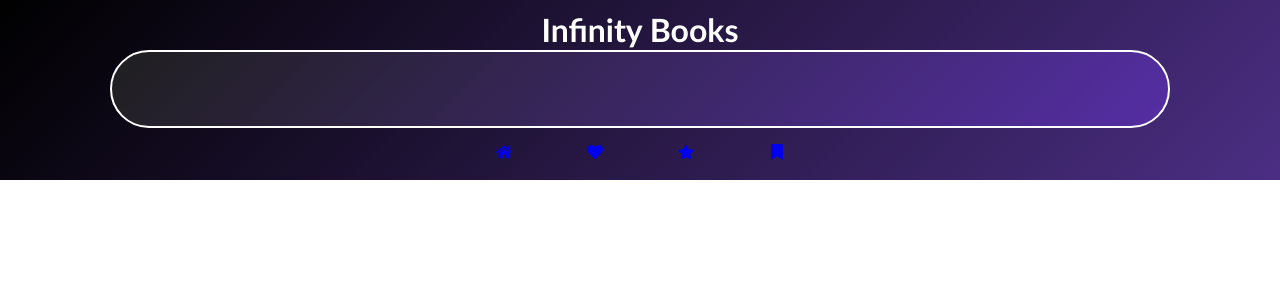
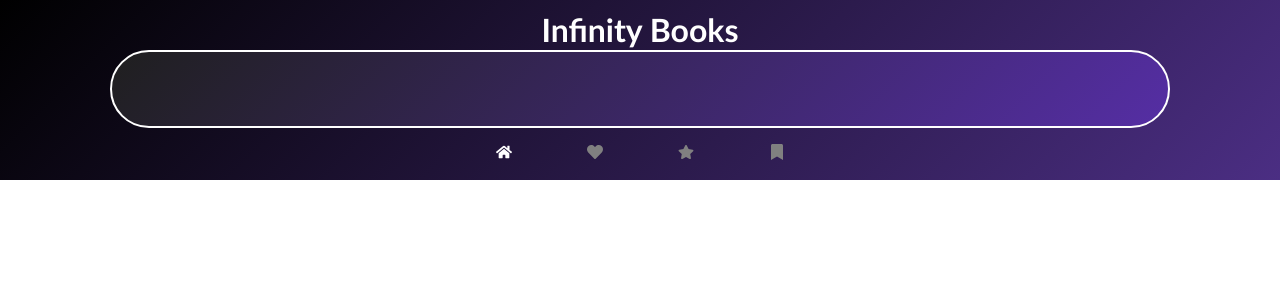
Before and after one commit to ecclesiaabrham/Infinity-Books-React-Built, a React (Vite) app: page / in a window 1280 px wide. Shown: the top 300 px of the page. Built offline with nearby package versions, Linux system fonts and the light colour scheme.

Commit message:
feat: add active navigation icon highlighting

```diff
--- a/src/Components/Header.css
+++ b/src/Components/Header.css
@@ -68,7 +68,11 @@
   visibility: visible;
 }
 .fa_icon {
+  color: gray;
   &:hover {
     transform: scale(1.1);
   }
 }
+.fa_icon_active {
+  color: #ffffff;
+}
--- a/src/Components/Header.jsx
+++ b/src/Components/Header.jsx
@@ -1,12 +1,9 @@
 import { FaHeart, FaStar, FaBookmark, FaHome } from "react-icons/fa";
 import { Link } from "react-router-dom";
-import { useRef } from "react";
+import { useState } from "react";
 import "./Header.css";
 export default function Header() {
-  const homeRef = useRef(null);
-  const likeRef = useRef(null);
-  const favouriteRef = useRef(null);
-  const bookmarkRef = useRef(null);
+  const [active, setActive] = useState("home");
 
   return (
     <div className="header_container">
@@ -16,25 +13,37 @@ export default function Header() {
         <div className="reaction_icon">
           <div className="icon_box">
             <Link to="home">
-              <FaHome class="fa_icon" ref={homeRef} />
+              <FaHome
+                className={active == "home" ? "fa_icon_active" : "fa_icon"}
+                onClick={() => setActive("home")}
+              />
             </Link>
             <span className="tooltip">Home</span>
           </div>
           <div className="icon_box">
             <Link to="like">
-              <FaHeart class="fa_icon" ref={likeRef} />
+              <FaHeart
+                className={active == "like" ? "fa_icon_active" : "fa_icon"}
+                onClick={() => setActive("like")}
+              />
             </Link>
             <span className="tooltip">Likes</span>
           </div>
           <div className="icon_box">
             <Link to="favourite">
-              <FaStar class="fa_icon" ref={favouriteRef} />
+              <FaStar
+                className={active == "favourite" ? "fa_icon_active" : "fa_icon"}
+                onClick={() => setActive("favourite")}
+              />
             </Link>
             <span className="tooltip">Favourites</span>
           </div>
           <div className="icon_box">
             <Link to="bookmark">
-              <FaBookmark class="fa_icon" ref={bookmarkRef} />
+              <FaBookmark
+                className={active == "bookmark" ? "fa_icon_active" : "fa_icon"}
+                onClick={() => setActive("bookmark")}
+              />
             </Link>
             <span className="tooltip">Bookmarks</span>
           </div>
```
